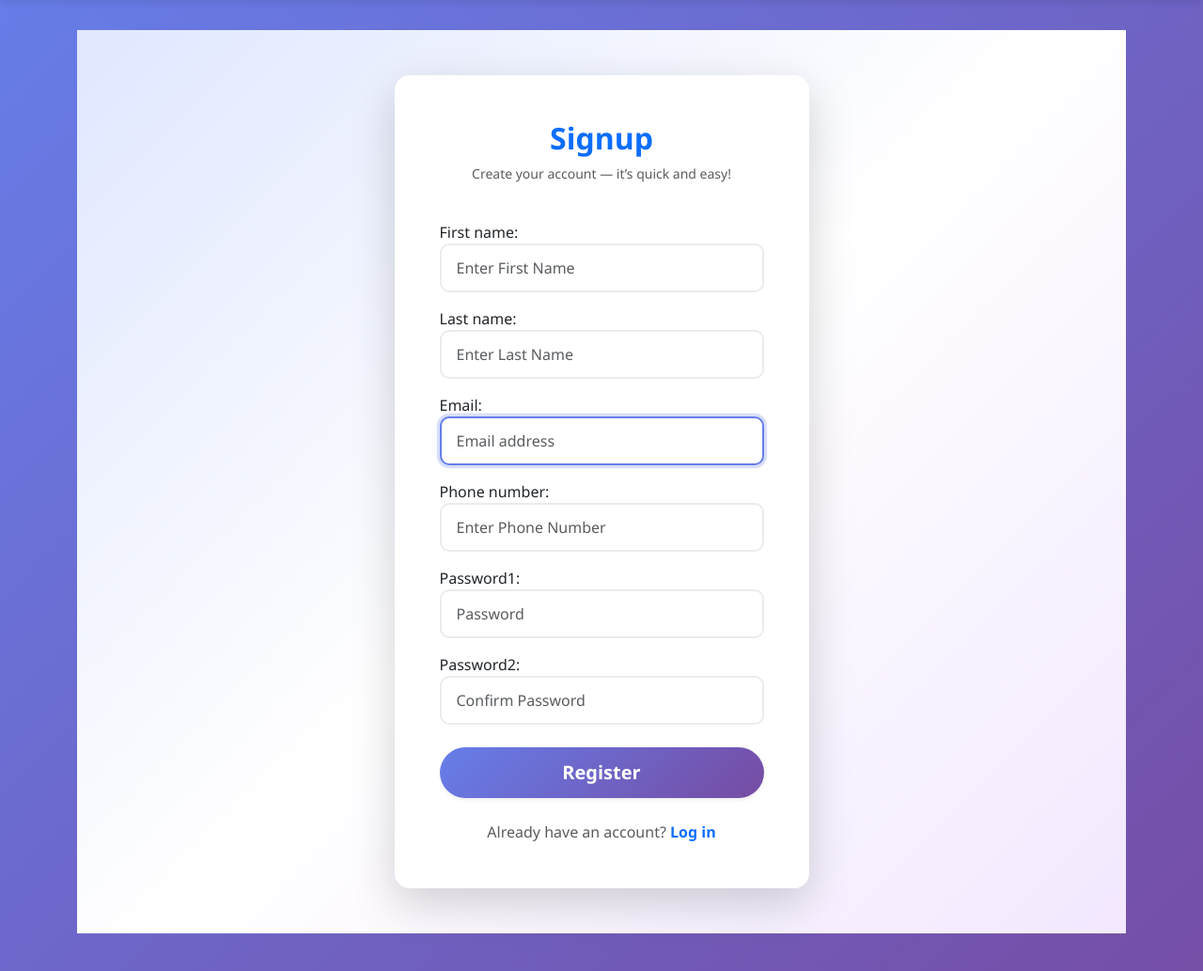
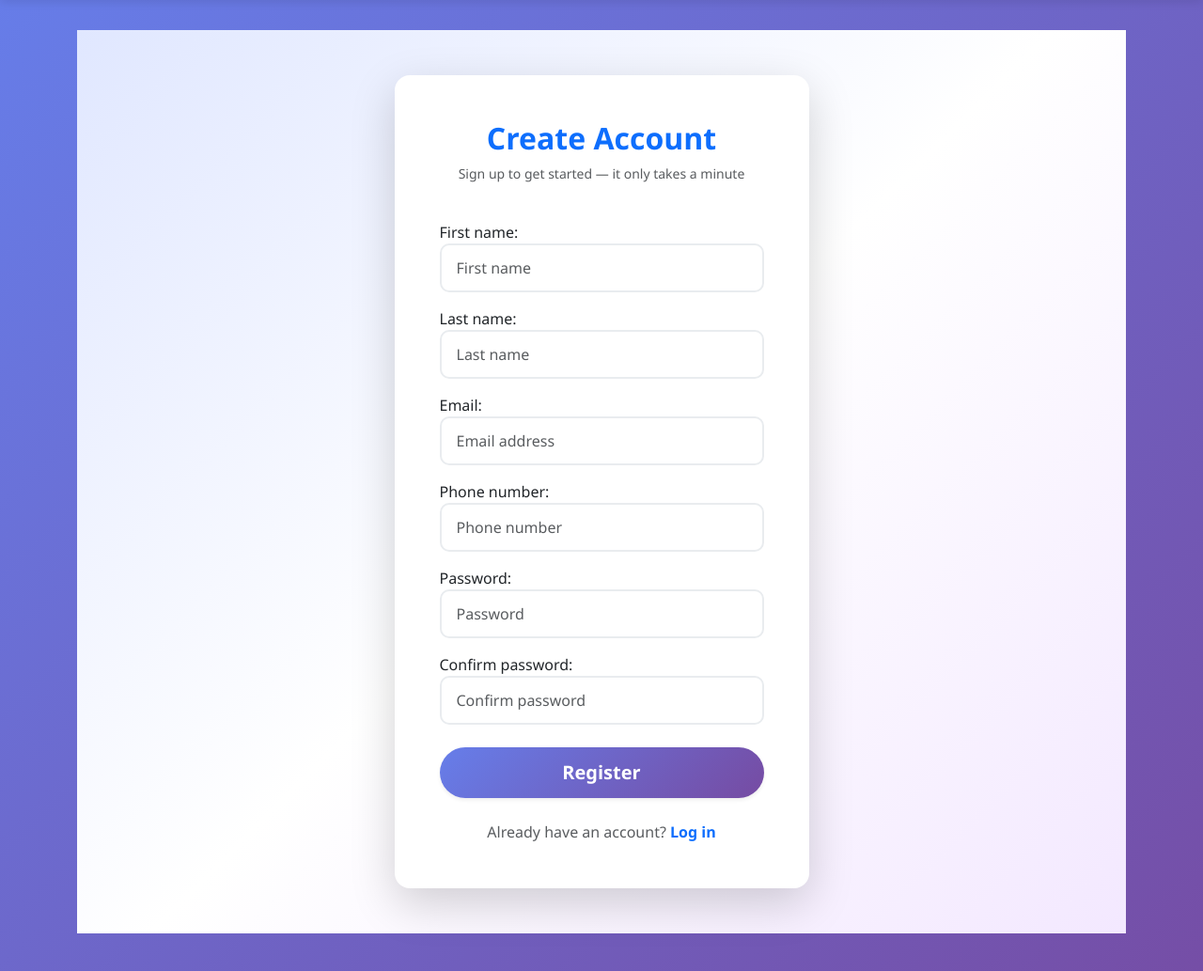
Before and after one commit to darpangaire/URLSHORTENER, a Django app: page /account/register/ in a window 1280 px wide. Shown: the part 62-1095 px from the top of the page at 94% size. Run offline with Django 5.2, Linux system fonts and the light colour scheme.

Commit message:
fixing forms issues

```diff
--- a/account/forms.py
+++ b/account/forms.py
@@ -11,60 +11,82 @@ User = get_user_model() # Returns the active user model defined in AUTH_USER_MOD
 # => UserCreationForm ensures secure password handling and validation out of the box.Already includes:password1, password2 ,Password matching validation,Password strength validation
 
 
-class RegistrationForm(UserCreationForm):
-    first_name = forms.CharField(
-        max_length=30,
-        widget=forms.TextInput(attrs={
-            "class": "form-control",
-            "placeholder": "Enter First Name",
-        }) # A widget controls how a form field is rendered in HTML.
-          # Field → handles data + validation
-          # first_name → field name, forms.charfield → field
-          # Widget → handles HTML input element
-    )
-    last_name = forms.CharField(
-        max_length=30,
-        widget=forms.TextInput(attrs={
-            "class": "form-control",
-            "placeholder": "Enter Last Name",
-        })
-    )
-    email = forms.EmailField(
-        required=True,
-        widget=forms.EmailInput(attrs={
-            'class': 'form-control',
-            'placeholder': 'Email address'
-        })
-    )
+from django import forms
+from django.contrib.auth import get_user_model
 
-    phone_number = forms.CharField(
-        max_length=15,
-        widget=forms.TextInput(attrs={
-            "class": "form-control",
-            "placeholder": "Enter Phone Number",
-        })
-    )
+User = get_user_model()
 
 
+class RegistrationForm(forms.ModelForm):
+    """
+    User registration form for custom email-based user model.
+    """
+
     password1 = forms.CharField(
+        label="Password",
         widget=forms.PasswordInput(attrs={
             'class': 'form-control',
-            'placeholder': 'Password'
-        })
+            'placeholder': 'Password',
+        }),
     )
 
     password2 = forms.CharField(
+        label="Confirm password",
         widget=forms.PasswordInput(attrs={
             'class': 'form-control',
-            'placeholder': 'Confirm Password'
-        })
+            'placeholder': 'Confirm password',
+        }),
     )
-    # Why not write HTML directly in templates?
-    # => Form controls structure, template controls layout, Same form used in multiple templates , Less logic and repetition , Change style once, affects everywhere
 
     class Meta:
-        model = User  # replace with your user model
-        fields = ("first_name", "last_name", "email", "phone_number", "password1", "password2")
+        model = User
+        fields = (
+            'first_name',
+            'last_name',
+            'email',
+            'phone_number',
+        )
+        widgets = {
+            'first_name': forms.TextInput(attrs={
+                'class': 'form-control',
+                'placeholder': 'First name',
+            }),
+            'last_name': forms.TextInput(attrs={
+                'class': 'form-control',
+                'placeholder': 'Last name',
+            }),
+            'email': forms.EmailInput(attrs={
+                'class': 'form-control',
+                'placeholder': 'Email address',
+            }),
+            'phone_number': forms.TextInput(attrs={
+                'class': 'form-control',
+                'placeholder': 'Phone number',
+            }),
+        }
+
+    def clean_email(self):
+        email = self.cleaned_data.get('email')
+        if User.objects.filter(email=email).exists():
+            raise forms.ValidationError("An account with this email already exists.")
+        return email
+
+    def clean(self):
+        cleaned_data = super().clean()
+        password1 = cleaned_data.get('password1')
+        password2 = cleaned_data.get('password2')
+
+        if password1 and password2 and password1 != password2:
+            self.add_error('password2', "Passwords do not match.")
+
+        return cleaned_data
+
+    def save(self, commit=True):
+        user = super().save(commit=False)
+        user.set_password(self.cleaned_data['password1'])
+        if commit:
+            user.save()
+        return user
 
 
 class LoginForm(AuthenticationForm):
--- a/account/models.py
+++ b/account/models.py
@@ -1,5 +1,5 @@
 from django.db import models
-from django.contrib.auth.models import AbstractBaseUser, BaseUserManager
+from django.contrib.auth.models import AbstractBaseUser, BaseUserManager, PermissionsMixin
 
 # Create your models here.
 
@@ -49,7 +49,7 @@ class MyAccountManager(BaseUserManager):
 
 # why AbstractBaseUser?
 # It provides core authentication features includes password field,last_login,set_password() (hashes passwords),check_password(). It gives full control over fields. Allows email-based authentication instead of username-based. Best practice for production apps.
-class Account(AbstractBaseUser):
+class Account(AbstractBaseUser,PermissionsMixin):
   first_name = models.CharField(max_length=50)
   last_name = models.CharField(max_length=50)
   username = models.CharField(max_length=50, unique=True)
@@ -61,7 +61,7 @@ class Account(AbstractBaseUser):
   last_login = models.DateTimeField(auto_now_add=True)
   is_admin = models.BooleanField(default=False)
   is_staff = models.BooleanField(default=False)
-  is_active = models.BooleanField(default=False)
+  is_active = models.BooleanField(default=True)
   is_superadmin = models.BooleanField(default=False)
 
   objects = MyAccountManager()
--- a/account/views.py
+++ b/account/views.py
@@ -6,23 +6,39 @@ from django.db.models import Q
 from django.utils import timezone
 from .forms import RegistrationForm, LoginForm
 from home.models import ShortenedURL
+from django.contrib import messages
+from django.contrib.auth import login
+from django.db import IntegrityError, transaction
+from django.shortcuts import redirect, render
+
+from .forms import RegistrationForm, LoginForm
+
 
 def register_view(request):
     """
-    User registration view
+    Handle user registration and log the user in after successful signup.
     """
     if request.user.is_authenticated:
         return redirect('dashboard')
 
     if request.method == 'POST':
         form = RegistrationForm(request.POST)
+
         if form.is_valid():
-            user = form.save()
-            user.is_active = True
-            user.save()
-            login(request, user)
-            messages.success(request, f'Welcome {user.username}! Your account has been created.')
-            return redirect('dashboard')
+            try:
+                with transaction.atomic():
+                    user = form.save(commit=False)
+                    user.is_active = True
+                    user.save()
+            except IntegrityError:
+                form.add_error('email', 'An account with this email already exists.')
+            else:
+                login(request, user)
+                messages.success(
+                    request,
+                    f"Welcome {user.first_name}! Your account has been created."
+                )
+                return redirect('dashboard')
     else:
         form = RegistrationForm()
 
@@ -30,15 +46,22 @@ def register_view(request):
 
 
 def login_view(request):
+    """
+    Authenticate users using email and password.
+    """
     if request.user.is_authenticated:
         return redirect('dashboard')
 
     if request.method == 'POST':
         form = LoginForm(request, data=request.POST)
+
         if form.is_valid():
             user = form.get_user()
             login(request, user)
-            messages.success(request, f'Welcome back, {user.first_name}!')
+            messages.success(
+                request,
+                f"Welcome back, {user.first_name}!"
+            )
             return redirect(request.POST.get('next') or 'dashboard')
         else:
             messages.error(request, 'Invalid email or password.')
@@ -46,6 +69,7 @@ def login_view(request):
         form = LoginForm()
 
     return render(request, 'account/login.html', {'form': form})
+
 
 def logout_view(request):
     """
--- a/templates/account/register.html
+++ b/templates/account/register.html
@@ -1,14 +1,15 @@
 {% extends 'base.html' %}
 
 {% block navbar %}
-  {# navbar intentionally hidden #}
+  {# Navbar intentionally hidden on auth pages #}
 {% endblock %}
 
 {% block content %}
 
-<section class="py-5 min-vh-100 d-flex align-items-center justify-content-center"
-         style="background: linear-gradient(135deg, #e0e7ff, #ffffff, #f3e8ff);">
-
+<section
+  class="py-5 min-vh-100 d-flex align-items-center justify-content-center"
+  style="background: linear-gradient(135deg, #e0e7ff, #ffffff, #f3e8ff);"
+>
   <div class="container">
     <div class="row justify-content-center">
       <div class="col-12 col-sm-10 col-md-8 col-lg-5">
@@ -17,14 +18,14 @@
 
           <!-- Header -->
           <div class="text-center mb-4">
-            <h2 class="fw-bold text-primary">Signup</h2>
+            <h2 class="fw-bold text-primary">Create Account</h2>
             <p class="text-muted small">
-              Create your account — it’s quick and easy!
+              Sign up to get started — it only takes a minute
             </p>
           </div>
 
-          <!-- Form -->
-          <form action="{% url 'register' %}" method="POST" novalidate>
+          <!-- Registration Form -->
+          <form method="POST" action="{% url 'register' %}" novalidate autocomplete="off">
             {% csrf_token %}
 
             <!-- First Name -->
@@ -60,7 +61,7 @@
               {% endif %}
             </div>
 
-            <!-- Phone -->
+            <!-- Phone Number -->
             <div class="mb-3">
               {{ form.phone_number.label_tag }}
               {{ form.phone_number }}
@@ -102,8 +103,10 @@
 
             <!-- Submit Button -->
             <div class="d-grid mt-4">
-              <button type="submit"
-                      class="btn btn-primary btn-lg rounded-pill shadow-sm">
+              <button
+                type="submit"
+                class="btn btn-primary btn-lg rounded-pill shadow-sm"
+              >
                 Register
               </button>
             </div>
```
Also changed, not shown: account/migrations/0002_account_groups_account_is_superuser_and_more.py (added), db.sqlite3.
